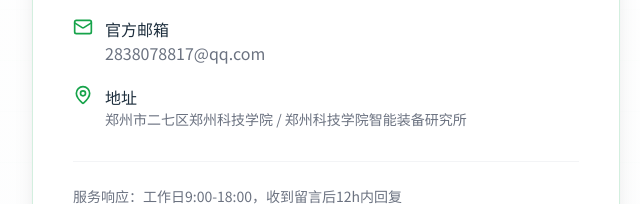
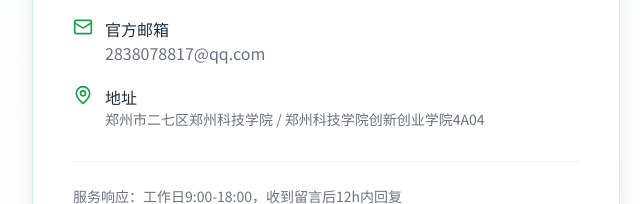
Before and after one commit to bingmo-yihan/Laser_weeding_robot, a plain HTML site: page laser_weeding_robot.html in a window 1280 px wide. Shown: the part 6048-6252 px from the top of the page, 0-640 px from the left. Drawn offline with nearby package versions, Linux system fonts and the light colour scheme.

Commit message:
更新 laser_weeding_robot.html

```diff
--- a/laser_weeding_robot.html
+++ b/laser_weeding_robot.html
@@ -343,7 +343,7 @@
         <div class="max-w-7xl mx-auto px-4 sm:px-6 lg:px-8">
             <div class="scroll-reveal text-center mb-12"><span class="inline-block px-4 py-1 rounded-full bg-blue-100 text-blue-800 text-sm font-medium mb-3">携手共进</span><h2 class="text-3xl md:text-4xl font-bold">合作联系 · 共创智慧农业新生态</h2><p class="text-gray-500">期待与农场、合作社、投资机构及技术伙伴深度合作</p></div>
             <div class="grid lg:grid-cols-2 gap-10 items-start">
-                <div class="glass-card rounded-3xl p-8 md:p-10 bg-white/90 shadow-xl"><div class="flex items-center gap-3 mb-6"><div class="w-12 h-12 rounded-xl bg-gradient-to-br from-green-500 to-emerald-600 flex items-center justify-center"><i data-lucide="bot" class="w-6 h-6 text-white"></i></div><div><h3 class="text-2xl font-bold">智农激光团队</h3><p class="text-sm text-green-700">智能装备 · 精准农业解决方案</p></div></div><div class="space-y-5"><div class="flex gap-3"><i data-lucide="building-2" class="w-5 h-5 text-green-600"></i><div><p class="font-medium">网站创建/联系人</p><p class="text-gray-500 text-sm">19937782134 王城垅</p></div></div><div class="flex gap-3"><i data-lucide="phone" class="w-5 h-5 text-green-600"></i><div><p class="font-medium">商务合作专线</p><p class="text-gray-500">18739832936（韩女士）</p></div></div><div class="flex gap-3"><i data-lucide="mail" class="w-5 h-5 text-green-600"></i><div><p class="font-medium">官方邮箱</p><p class="text-gray-500">2838078817@qq.com</p></div></div><div class="flex gap-3"><i data-lucide="map-pin" class="w-5 h-5 text-green-600"></i><div><p class="font-medium">地址</p><p class="text-gray-500 text-sm">郑州市二七区郑州科技学院 / 郑州科技学院智能装备研究所</p></div></div></div><div class="mt-8 pt-6 border-t border-gray-100 text-sm text-gray-500">服务响应：工作日9:00-18:00，收到留言后12h内回复</div></div>
+                <div class="glass-card rounded-3xl p-8 md:p-10 bg-white/90 shadow-xl"><div class="flex items-center gap-3 mb-6"><div class="w-12 h-12 rounded-xl bg-gradient-to-br from-green-500 to-emerald-600 flex items-center justify-center"><i data-lucide="bot" class="w-6 h-6 text-white"></i></div><div><h3 class="text-2xl font-bold">智农激光团队</h3><p class="text-sm text-green-700">智能装备 · 精准农业解决方案</p></div></div><div class="space-y-5"><div class="flex gap-3"><i data-lucide="building-2" class="w-5 h-5 text-green-600"></i><div><p class="font-medium">网站创建/联系人</p><p class="text-gray-500 text-sm">19937782134 王城垅</p></div></div><div class="flex gap-3"><i data-lucide="phone" class="w-5 h-5 text-green-600"></i><div><p class="font-medium">商务合作专线</p><p class="text-gray-500">18739832936（韩女士）</p></div></div><div class="flex gap-3"><i data-lucide="mail" class="w-5 h-5 text-green-600"></i><div><p class="font-medium">官方邮箱</p><p class="text-gray-500">2838078817@qq.com</p></div></div><div class="flex gap-3"><i data-lucide="map-pin" class="w-5 h-5 text-green-600"></i><div><p class="font-medium">地址</p><p class="text-gray-500 text-sm">郑州市二七区郑州科技学院 / 郑州科技学院创新创业学院4A04</p></div></div></div><div class="mt-8 pt-6 border-t border-gray-100 text-sm text-gray-500">服务响应：工作日9:00-18:00，收到留言后12h内回复</div></div>
                 <div class="glass-card rounded-3xl p-8 md:p-10 bg-white shadow-xl"><h3 class="text-2xl font-bold mb-2 flex gap-2"><i data-lucide="mail-check" class="text-green-600"></i> 快捷咨询通道</h3><p class="text-gray-500 text-sm mb-6">留下您的信息，我们将提供专业方案与产品资料。</p><form action="https://formsubmit.co/2101487235@qq.com" method="POST" class="space-y-5">
     <input type="hidden" name="_to" value="2101487235@qq.com">
     <input type="hidden" name="_subject" value="【智农激光】官网合作咨询新线索">
```
